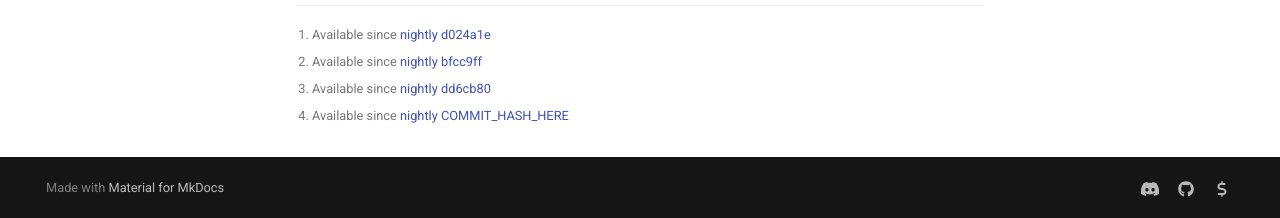
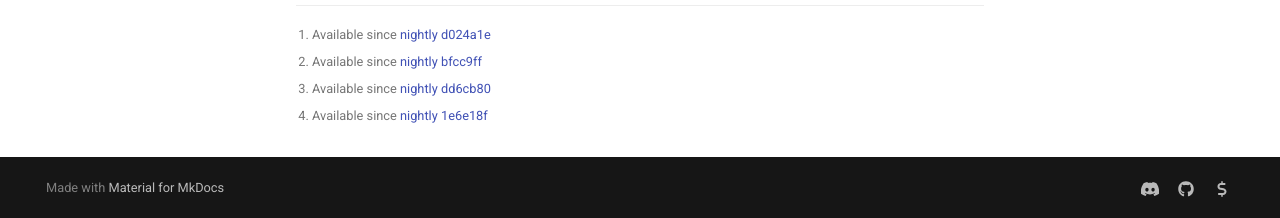
Before and after one commit to Chatterino/wiki, an MkDocs documentation site: the page built from docs/Search.md, in a window 1280 px wide and 900 px high, scrolled down 3903 px. Shown: the part 679-897 px from the top of the window. Built offline with MkDocs 1.6.1 and Material for MkDocs 9.7.7, drawn with Linux system fonts in a browser that asks for light colours; comment, search, counter and statistics services are not loaded.

Commit message:
fix commit hash

```diff
--- a/docs/Search.md
+++ b/docs/Search.md
@@ -70,7 +70,7 @@ Surround `value` in quotation marks to use whitespaces within it, useful for dea
 
 [^1]: Available since [nightly][nightly] [d024a1e](https://github.com/Chatterino/chatterino2/commit/d024a1ef7e1b7ed866a5662d562233453cf220b6)
 [^2]: Available since [nightly][nightly] [bfcc9ff](https://github.com/Chatterino/chatterino2/commit/bfcc9ff7a4f042f02b1780b9f506831c0ac2b284)
-[^3]: Available since [nightly][nightly] [dd6cb80](https://github.com/Chatterino/chatterino2/commit/dd6cb80)
-[^4]: Available since [nightly][nightly] [COMMIT_HASH_HERE](https://github.com/Chatterino/chatterino2/commit/COMMIT_HASH_HERE)
+[^3]: Available since [nightly][nightly] [dd6cb80](https://github.com/Chatterino/chatterino2/commit/dd6cb80ab945a4f0a40da9da8de83eea2de1ce08)
+[^4]: Available since [nightly][nightly] [1e6e18f](https://github.com/Chatterino/chatterino2/commit/1e6e18f53aa69335b69bc0adcc555a1a797b5947)
 
 [nightly]: ../Help/#what-is-nightly-and-how-to-use-install-it
```
